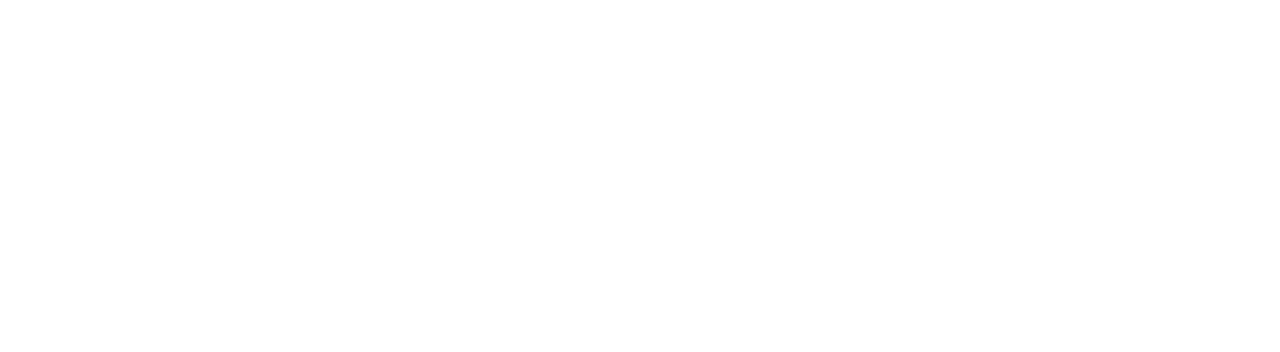
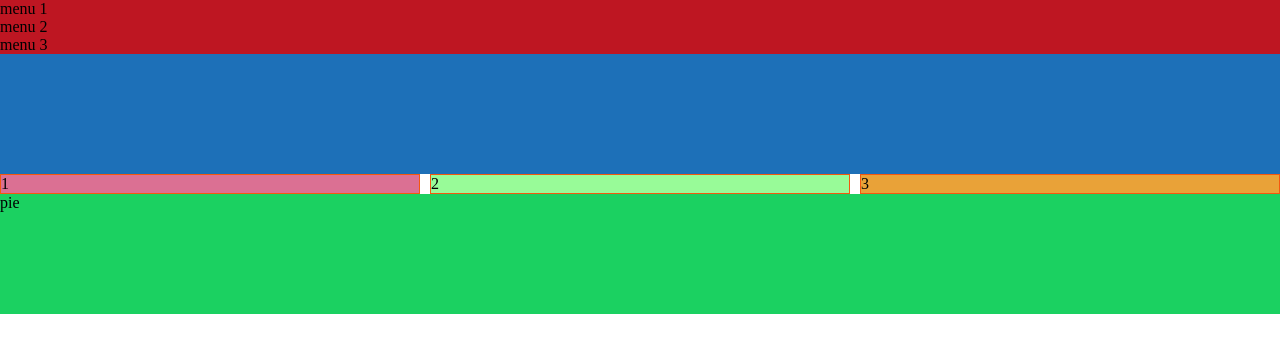
Before and after one commit to Cristy-Flores/-ProyectoPaginaWebCristy, a plain HTML site: page index.html in a window 1280 px wide. Drawn offline with Linux system fonts and the light colour scheme.

Commit message:
añadiendomaqueta

```diff
--- /dev/null
+++ b/css/estilos.css
@@ -0,0 +1,35 @@
+.menuCabecera{
+background-color: #be1622;
+width: 100%;
+}
+*{
+padding:  0;
+margin: 0;
+}
+.banner{
+    width: 100%;
+    height: 120px;
+    background-color: #1d70b8;
+}
+.marcoColumnas{
+    display: flex;
+    justify-content: space-around;
+    align-items: center;
+    gap: 10px;
+}
+.columna{
+    flex: 1;
+    background-color: #e9a238;
+    border: 1px solid #f5580f;
+}
+.footer{
+    width: 100%;
+    height: 120px;
+    background-color: #1bd161 ;
+}
+.colorVerde{
+    background-color: palevioletred;
+}
+.colorAzul{
+    background-color: palegreen;
+}
--- a/index.html
+++ b/index.html
@@ -1,11 +1,31 @@
 <!DOCTYPE html>
 <html lang="en">
 <head>
+    <link rel="stylesheet" href="css/estilos.css">
     <meta charset="UTF-8">
     <meta name="viewport" content="width=device-width, initial-scale=1.0">
     <title>Document</title>
 </head>
 <body>
-
+    <div class="menuCabecera">
+    <ul>
+        <li>menu 1</li>
+        <li>menu 2</li>
+        <li>menu 3</li>
+    </ul>
+</div>
+    <div class="banner"></div>
+    <div class="marcoColumnas">
+        <div class="columna colorVerde">
+            1
+        </div>
+        <div class="columna colorAzul">
+            2
+        </div>
+        <div class="columna">
+            3
+        </div>
+    </div>
+    <div class="footer">pie</div>
 </body>
 </html>
```
